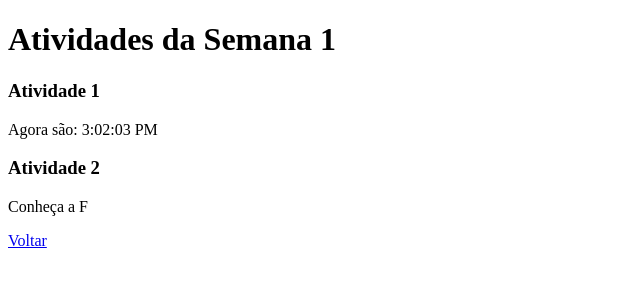
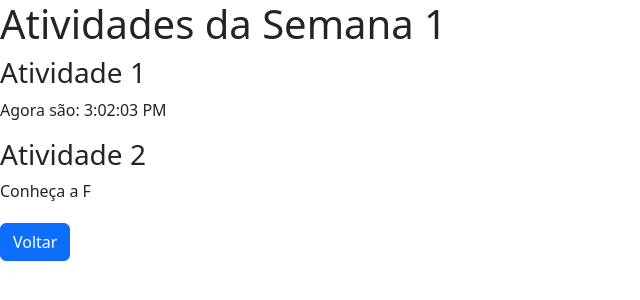
Before and after one commit to GustoVasconcelos/react-2-bim, a React (Create React App) app: page /atv01 in a window 1280 px wide. Shown: the top 300 px of the page, without its empty margins (0-640 px from the left). Built offline with nearby package versions, Linux system fonts and the light colour scheme.

Commit message:
Implementando o Bootstrap no React

```diff
--- a/package.json
+++ b/package.json
@@ -7,6 +7,7 @@
     "@testing-library/jest-dom": "^6.9.1",
     "@testing-library/react": "^16.3.0",
     "@testing-library/user-event": "^13.5.0",
+    "bootstrap": "^5.3.8",
     "react": "^19.2.0",
     "react-dom": "^19.2.0",
     "react-router-dom": "^7.9.4",
--- a/src/Atv01.js
+++ b/src/Atv01.js
@@ -1,6 +1,6 @@
 import Relogio from "./Relogio";
 import Letreiro from "./Letreiro";
-import { Link } from "react-router-dom";
+import BtnVoltar from "./components/BtnVoltar";
 
 export default function Atv01() {
     return(
@@ -8,7 +8,7 @@ export default function Atv01() {
             <h1>Atividades da Semana 1</h1>
             <Relogio />
             <Letreiro />
-            <Link to="/">Voltar</Link>
+            <BtnVoltar />
         </>
     );
 }
--- a/src/Atv02.js
+++ b/src/Atv02.js
@@ -1,10 +1,10 @@
-import { Link } from "react-router-dom";
+import BtnVoltar from "./components/BtnVoltar";
 
 export default function Atv02() {
     return(
         <>
             <h1>Atividades da Semana 2</h1>
-            <Link to="/">Voltar</Link>
+            <BtnVoltar />
         </>
     );
 }
--- a/src/Home.js
+++ b/src/Home.js
@@ -8,10 +8,10 @@ const Home = ()=>{
             <nav>
                 <ul>
                     <li>
-                        <Link to="Atv01">Atividade 1</Link>
+                        <Link className="btn btn-primary mt-1" to="Atv01">Atividade 1</Link>
                     </li>
                     <li>
-                        <Link to="Atv02">Atividade 2</Link>
+                        <Link className="btn btn-primary mt-1" to="Atv02">Atividade 2</Link>
                     </li>
                 </ul>
             </nav>
--- /dev/null
+++ b/src/components/BtnVoltar.js
@@ -0,0 +1,7 @@
+import { Link } from "react-router-dom";
+
+export default function BtnVoltar() {
+    return(
+        <Link className="btn btn-primary mt-1" to="/">Voltar</Link>
+    );
+}
--- a/src/index.js
+++ b/src/index.js
@@ -1,6 +1,8 @@
 import React from 'react';
 import ReactDOM from 'react-dom/client';
 import MinhasRotas from './minhasRotas';
+
+import 'bootstrap/dist/css/bootstrap.min.css'
 
 const root = ReactDOM.createRoot(document.getElementById('root'));
 root.render(
```
Also changed, not shown: src/BemVindo.js (deleted, +0 -10 lines), 1 other file (tests, documents, lock files or other folders).
